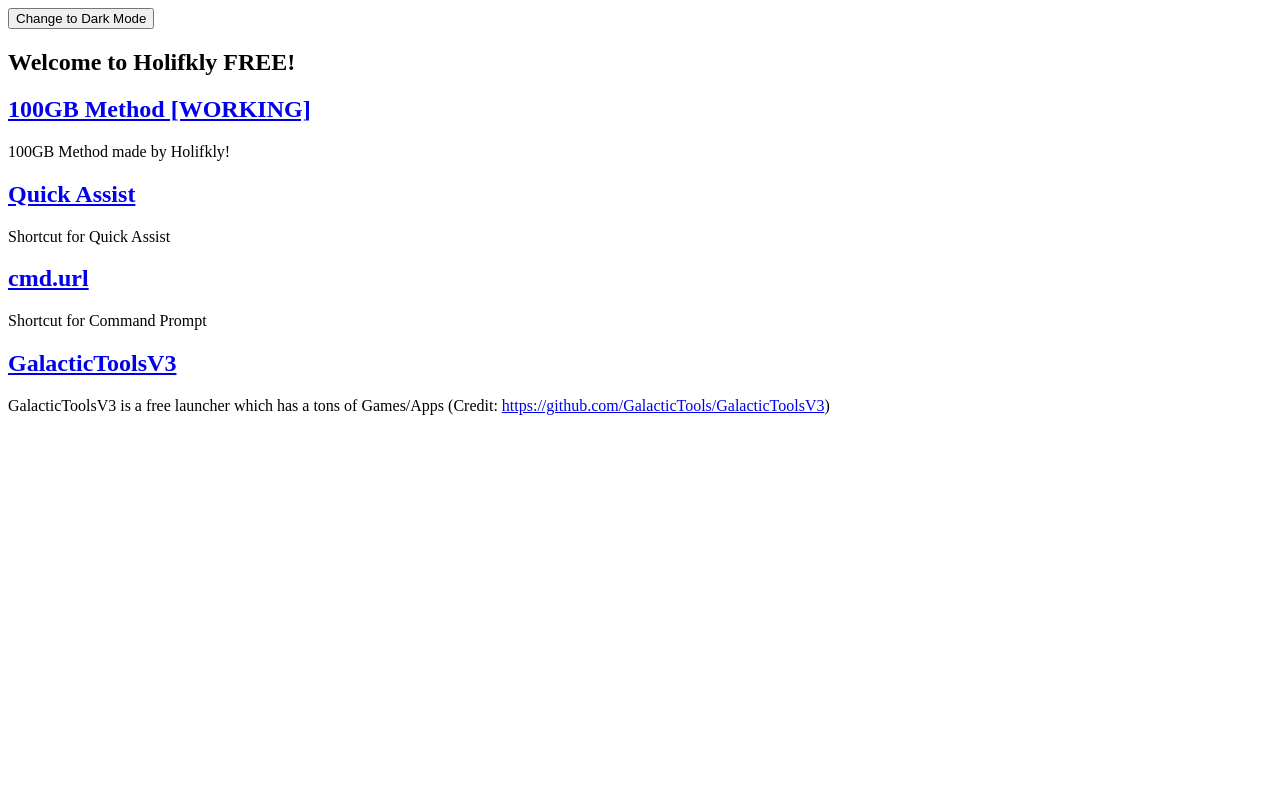
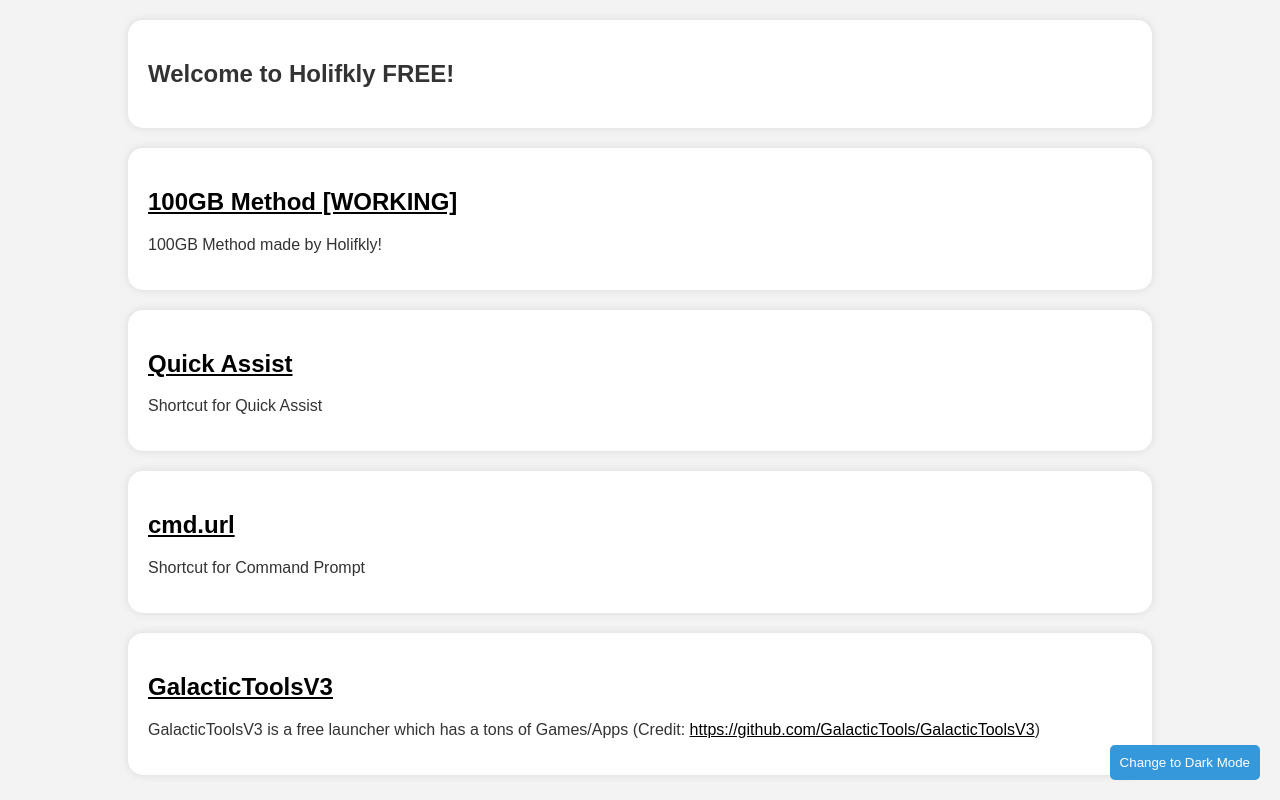
Before and after one commit to Holifkly/Holifkly.github.io, a plain HTML site: page 2.0/index.html in a window 1280 px wide. Drawn offline with Linux system fonts and the light colour scheme.

Commit message:
Update styles.css

```diff
--- a/2.0/styles.css
+++ b/2.0/styles.css
@@ -1,36 +1,55 @@
-/* Modal */
-.modal {
-  display: none;
-  position: fixed;
-  z-index: 1;
-  left: 0;
-  top: 0;
-  width: 100%;
-  height: 100%;
-  overflow: auto;
-  background-color: rgb(0,0,0);
-  background-color: rgba(0,0,0,0.4);
+body {
+    font-family: Arial, sans-serif;
+    background-color: #f3f3f3; /* Light mode background color */
+    color: #333; /* Light mode text color */
+    transition: background-color 0.3s, color 0.3s;
+    margin: 0;
   }
 
-/* Modal content */
-.modal-content {
-  background-color: #fefefe;
-  margin: 15% auto;
-  padding: 20px;
-  border: 1px solid #888;
+  .container {
     width: 80%;
+    margin: 20px auto;
   }
 
-.close {
-  color: #aaa;
-  float: right;
-  font-size: 28px;
-  font-weight: bold;
+  .rounded-section {
+    background-color: #fff;
+    border-radius: 15px;
+    padding: 20px;
+    margin-bottom: 20px;
+    box-shadow: 0 0 10px rgba(0, 0, 0, 0.1);
   }
 
-.close:hover,
-.close:focus {
-  color: black;
-  text-decoration: none;
+  .mode-toggle {
+    position: fixed;
+    bottom: 20px;
+    right: 20px;
+    padding: 10px;
+    border-radius: 5px;
+    border: none;
     cursor: pointer;
+    background-color: #3498db; /* Blue color */
+    color: #fff; /* Text color */
+    transition: background-color 0.3s, color 0.3s;
   }
+
+  .mode-toggle:hover {
+    background-color: #2980b9; /* Darker blue on hover */
+  }
+
+  /* Dark mode styles */
+  .dark-mode {
+    background-color: #333;
+    color: #fff;
+  }
+
+  .dark-mode .rounded-section {
+    background-color: #444;
+    color: #fff;
+  }
+    body:not(.dark-mode) a {
+    color: #000; /* Black color for links in light mode */
+  }
+
+  .dark-mode a {
+    color: #fff; /* White color for links in dark mode */
+  }
```
Lines whose indentation alone changed are shown as unchanged.
